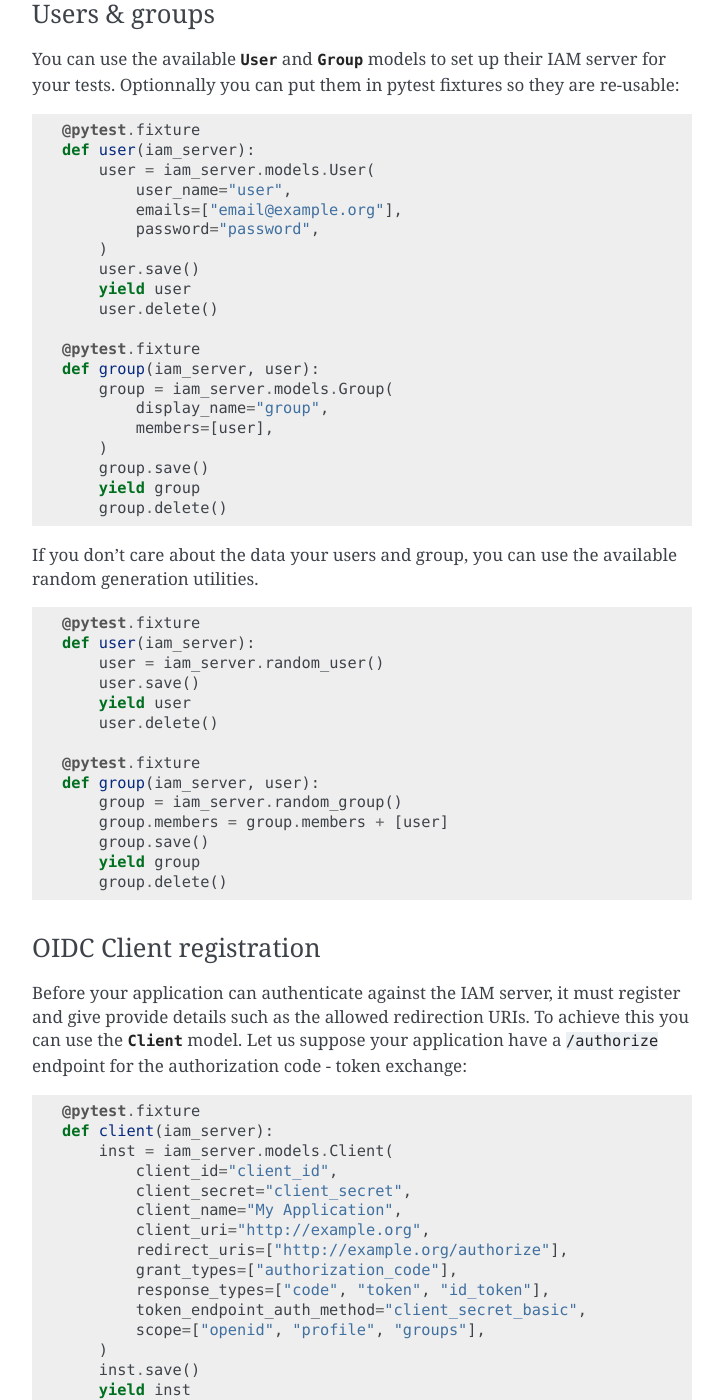
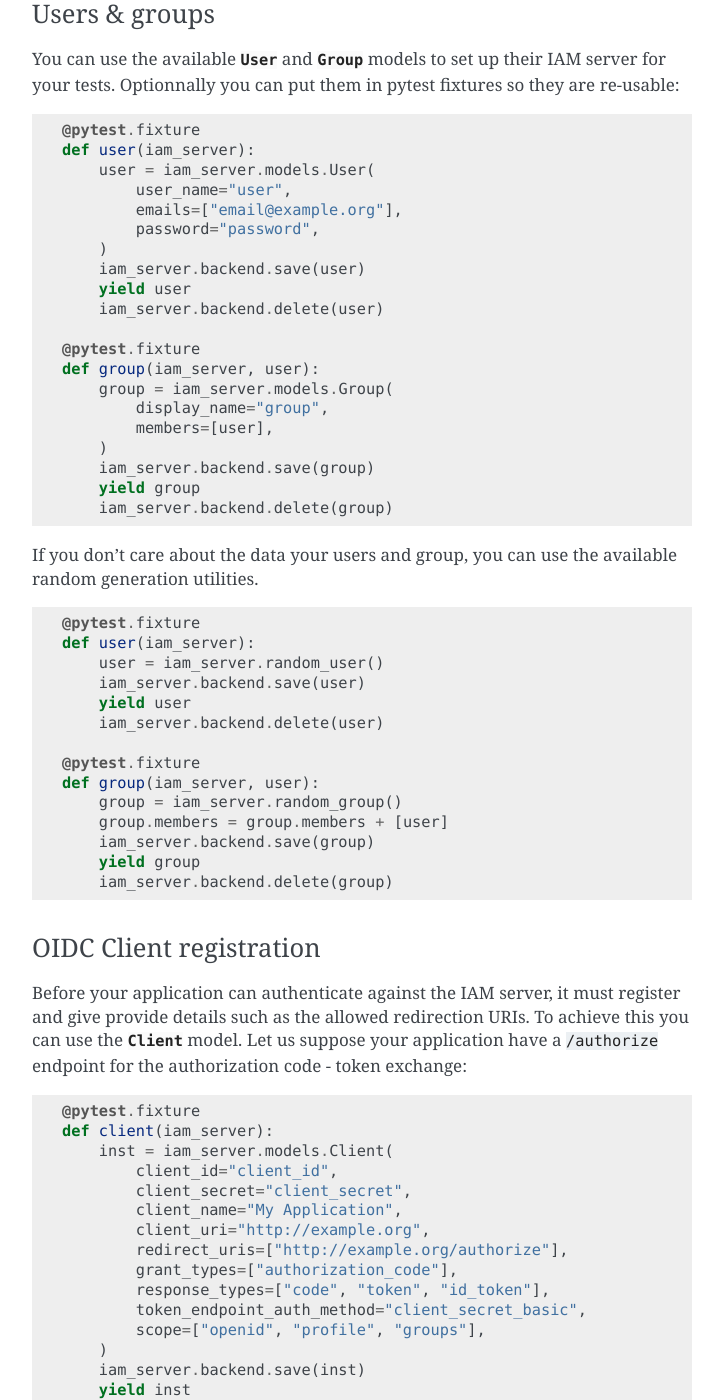
Before and after one commit to pytest-dev/pytest-iam, a Sphinx documentation site: the page built from doc/client-applications.rst, in a window 1280 px wide and 1400 px high, scrolled down 433 px. Shown: the whole window, without its empty margins (388-1111 px from the left). Built offline with Sphinx 7.4.7, drawn with Linux system fonts in a browser that asks for light colours; some of the changed text lies outside the part shown.

Commit message:
doc: update documentation to canaille 0.0.54

```diff
--- a/doc/client-applications.rst
+++ b/doc/client-applications.rst
@@ -29,9 +29,9 @@ IAM server for your tests. Optionnally you can put them in pytest fixtures so th
             emails=["email@example.org"],
             password="password",
         )
-        user.save()
+        iam_server.backend.save(user)
         yield user
-        user.delete()
+        iam_server.backend.delete(user)
 
     @pytest.fixture
     def group(iam_server, user):
@@ -39,9 +39,9 @@ IAM server for your tests. Optionnally you can put them in pytest fixtures so th
             display_name="group",
             members=[user],
         )
-        group.save()
+        iam_server.backend.save(group)
         yield group
-        group.delete()
+        iam_server.backend.delete(group)
 
 If you don't care about the data your users and group, you can use the available random generation utilities.
 
@@ -50,17 +50,17 @@ If you don't care about the data your users and group, you can use the available
     @pytest.fixture
     def user(iam_server):
         user = iam_server.random_user()
-        user.save()
+        iam_server.backend.save(user)
         yield user
-        user.delete()
+        iam_server.backend.delete(user)
 
     @pytest.fixture
     def group(iam_server, user):
         group = iam_server.random_group()
         group.members = group.members + [user]
-        group.save()
+        iam_server.backend.save(group)
         yield group
-        group.delete()
+        iam_server.backend.delete(group)
 
 OIDC Client registration
 ~~~~~~~~~~~~~~~~~~~~~~~~
@@ -84,9 +84,9 @@ model. Let us suppose your application have a ``/authorize`` endpoint for the au
             token_endpoint_auth_method="client_secret_basic",
             scope=["openid", "profile", "groups"],
         )
-        inst.save()
+        iam_server.backend.save(inst)
         yield inst
-        inst.delete()
+        iam_server.backend.delete(inst)
 
 Note that the IAM implements the `OAuth2/OIDC dynamic client registration protocol <https://datatracker.ietf.org/doc/html/rfc7591>`_,
 thus you might not need a client fixture if your application dynamically register one. No *initial token* is needed to use dynamic
```
